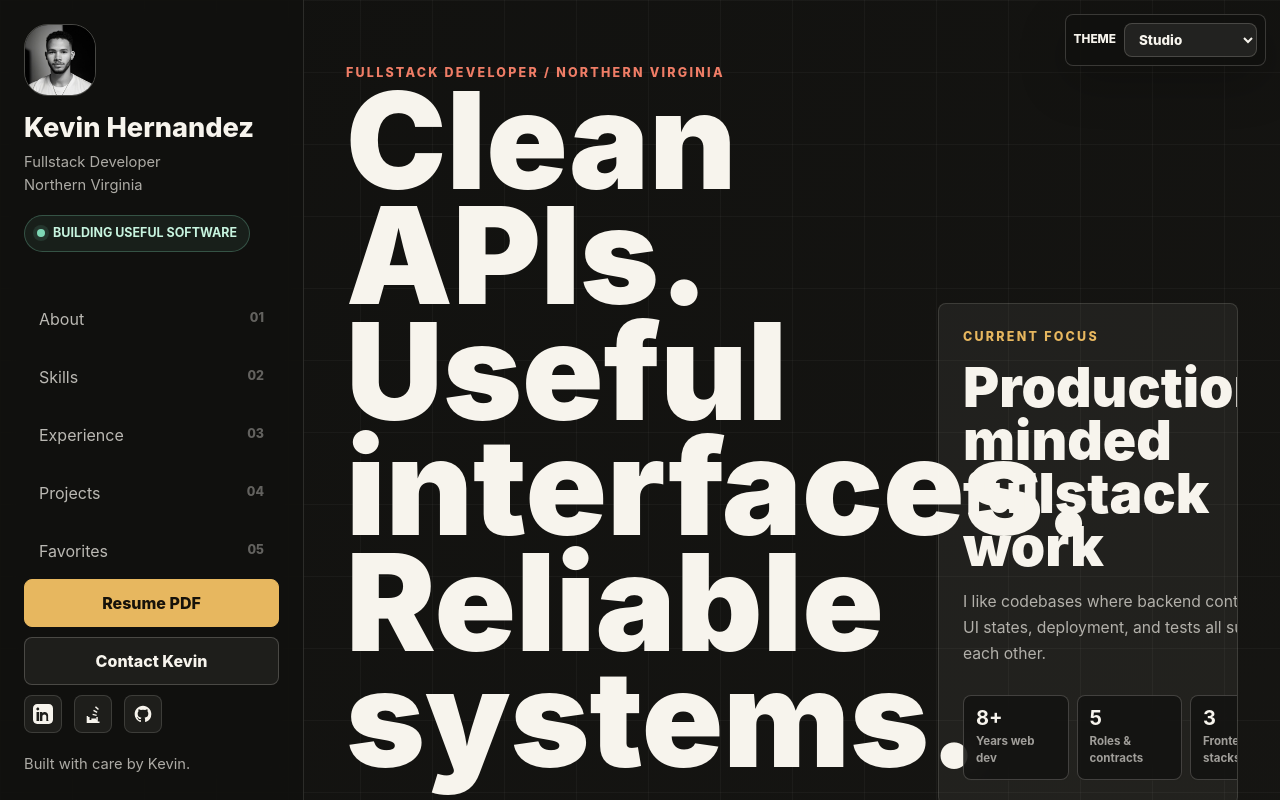
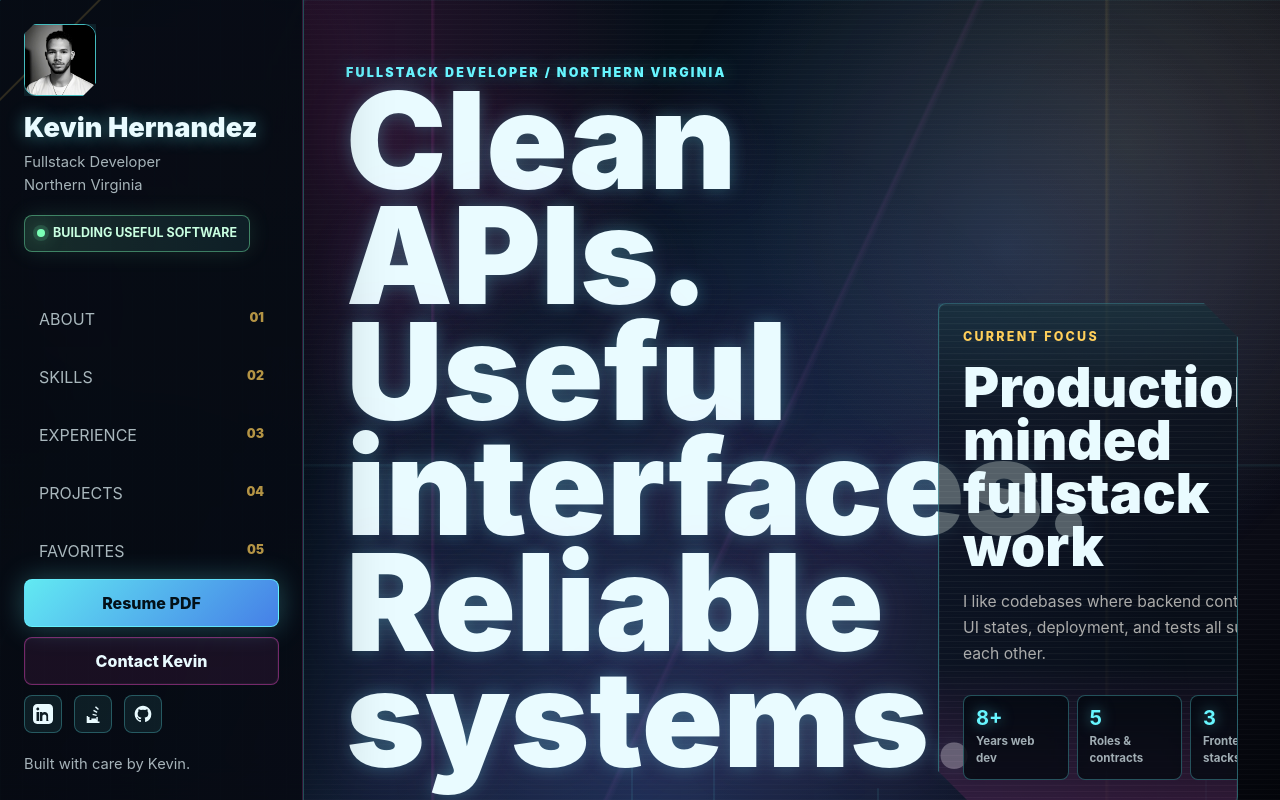
Before and after one commit to Jarmahent/KevinsPortfolio2025, a Vue app: page / in a window 1280 px wide. Shown: the top 800 px of the page. Built offline with nearby package versions, Linux system fonts and the light colour scheme.

Commit message:
Switched out theme loading logic

```diff
--- a/src/App.vue
+++ b/src/App.vue
@@ -1,5 +1,5 @@
 <script setup lang="ts">
-import { computed, onMounted, ref, watch } from 'vue';
+import { computed, onMounted, onUnmounted, ref, watch } from 'vue';
 import LinkedInIcon from './components/icons/LinkedInIcon.vue';
 import StackOverFlowIcon from './components/icons/StackOverFlowIcon.vue';
 import GithubIcon from './components/icons/GithubIcon.vue';
@@ -12,24 +12,25 @@ import FavoriteProjects from './components/sections/FavoriteProjects.vue';
 
 const showingContactMe = ref(false);
 
-const themeOptions = [
-  { value: 'studio', label: 'Studio' },
-  { value: 'cybertron', label: 'Cybertron' },
-  { value: 'classic', label: 'Classic' },
-  { value: 'light', label: 'Light' },
-] as const;
+type ThemeName = 'studio' | 'cybertron' | 'classic' | 'light';
 
-type ThemeName = (typeof themeOptions)[number]['value'];
+let themeTimer: ReturnType<typeof window.setTimeout> | undefined;
 
-const savedTheme = typeof window !== 'undefined'
-  ? window.localStorage.getItem('portfolio-theme')
-  : null;
+function getThemeForDate(date = new Date()): ThemeName {
+  const day = date.getDay();
 
-const activeTheme = ref<ThemeName>(
-  themeOptions.some((theme) => theme.value === savedTheme)
-    ? (savedTheme as ThemeName)
-    : 'studio',
-);
+  if (day >= 1 && day <= 3) {
+    return 'classic';
+  }
+
+  if (day >= 4 && day <= 5) {
+    return 'cybertron';
+  }
+
+  return 'studio';
+}
+
+const activeTheme = ref<ThemeName>(getThemeForDate());
 
 const socialIconColor = computed(() => {
   if (activeTheme.value === 'light') {
@@ -52,8 +53,30 @@ function applyTheme(theme: ThemeName) {
   window.localStorage.setItem('portfolio-theme', theme);
 }
 
+function syncThemeToWeekday() {
+  activeTheme.value = getThemeForDate();
+  applyTheme(activeTheme.value);
+}
+
+function scheduleNextThemeSync() {
+  const now = new Date();
+  const tomorrow = new Date(now);
+  tomorrow.setHours(24, 0, 0, 0);
+  themeTimer = window.setTimeout(() => {
+    syncThemeToWeekday();
+    scheduleNextThemeSync();
+  }, tomorrow.getTime() - now.getTime());
+}
+
 onMounted(() => {
-  applyTheme(activeTheme.value);
+  syncThemeToWeekday();
+  scheduleNextThemeSync();
+});
+
+onUnmounted(() => {
+  if (themeTimer) {
+    window.clearTimeout(themeTimer);
+  }
 });
 
 watch(activeTheme, (theme) => {
@@ -80,19 +103,6 @@ function scrollTo(id: string) {
   <ContactMe v-if="showingContactMe" @close="showingContactMe = false" />
 
   <div class="site-shell">
-    <div class="theme-switcher" aria-label="Theme switcher">
-      <label for="theme-picker">Theme</label>
-      <select id="theme-picker" v-model="activeTheme">
-        <option
-          v-for="theme in themeOptions"
-          :key="theme.value"
-          :value="theme.value"
-        >
-          {{ theme.label }}
-        </option>
-      </select>
-    </div>
-
     <aside class="desktop-rail">
       <div>
         <img src="./assets/me.png" alt="Kevin Hernandez" class="rail-photo">
```
